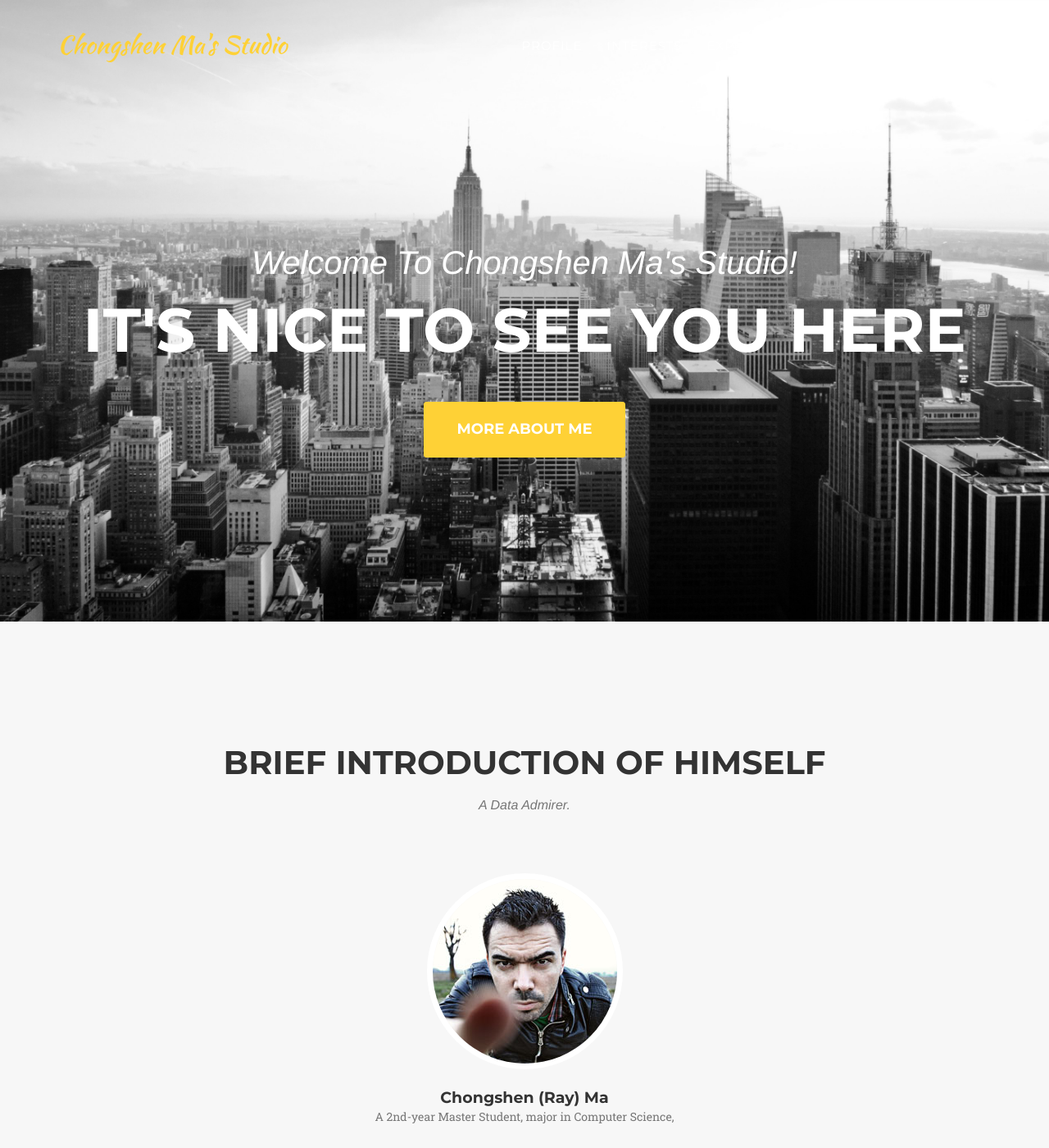
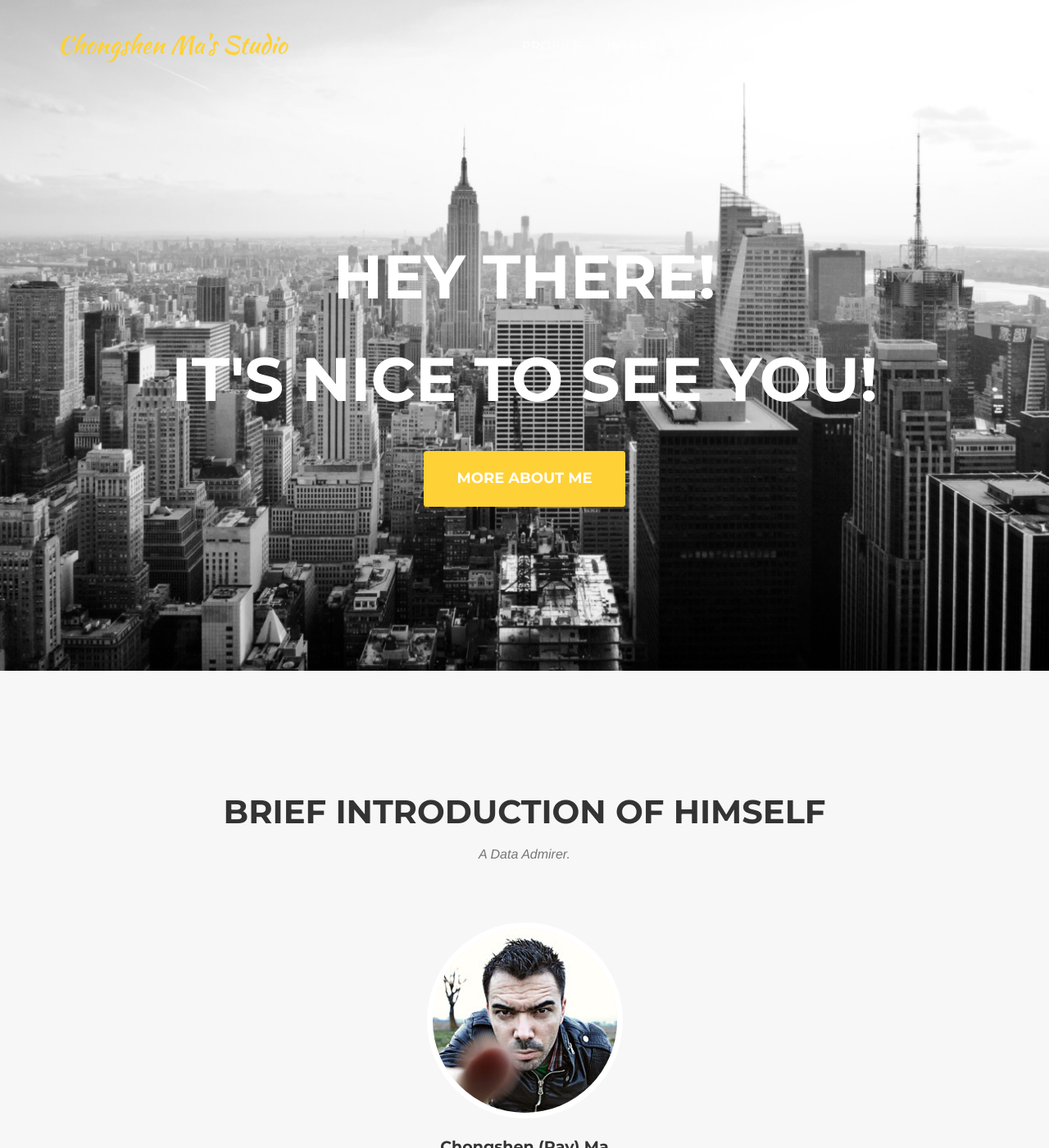
Before and after one commit to machongshen/machongshen_homepage, a Jekyll site: the page built from index.html, in a window 1280 px wide and 1400 px high. Shown: the whole window at 82% size. Built offline with Jekyll 4.4.1, drawn with Linux system fonts in a browser that asks for light colours; some web fonts are replaced.

Commit message:
use name interests

```diff
--- a/_includes/css/agency.css
+++ b/_includes/css/agency.css
@@ -284,7 +284,6 @@ header .intro-text .intro-lead-in {
     margin-bottom: 25px;
     font-family: Palatino, 'Palatino Linotype', 'Palatino LT STD', 'Book Antiqua', Georgia, serif;
     font-size: 22px;
-    font-style: italic;
     line-height: 22px;
 }
 
--- a/_includes/header.html
+++ b/_includes/header.html
@@ -44,8 +44,8 @@
     <header>
         <div class="container">
             <div class="intro-text">
-                <div class="intro-lead-in">Welcome To Chongshen Ma's Studio!</div>
-                <div class="intro-heading">It's Nice To See You Here</div>
+                <div class="intro-heading">Hey There!</div>
+                <div class="intro-heading">It's Nice To See You!</div>
                 <a href="#profile" class="page-scroll btn btn-xl">More About Me</a>
             </div>
         </div>
```
